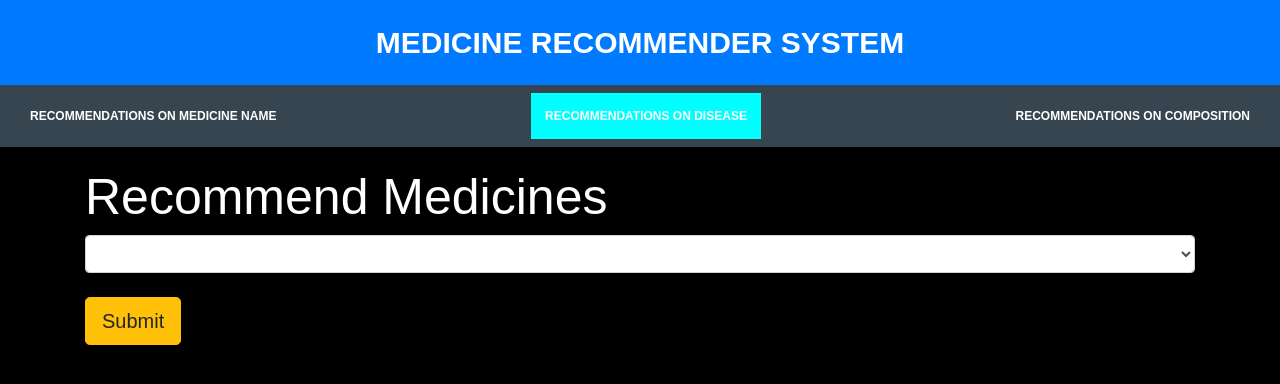
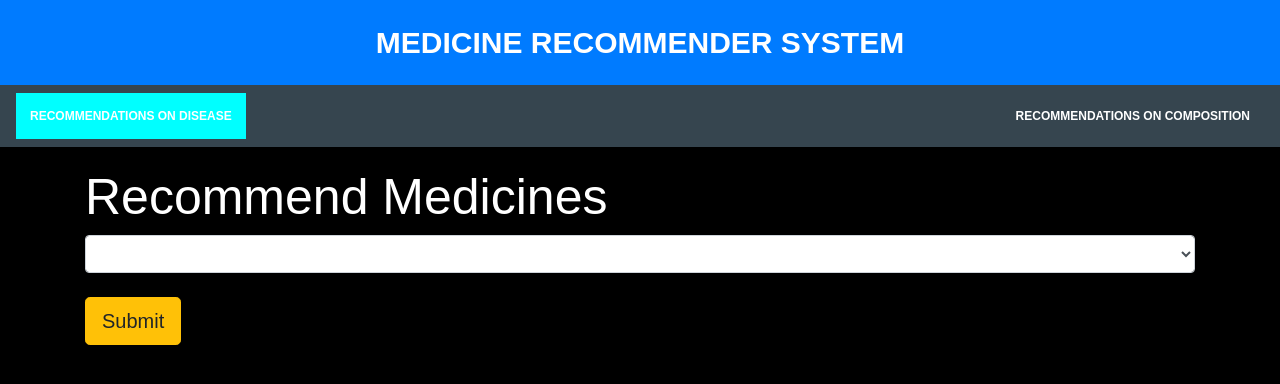
Before and after one commit to singhraj2062001/medicine-recommender-system, a Flask app: page /recommend3 in a window 1280 px wide. Shown: the top 384 px of the page. Run offline with Flask 3, Linux system fonts and the light colour scheme; lists and menus that the app fills with data are empty; parts of the project's set-up code (start-up, migrations or seed data) failed here and were passed over.

Commit message:
Update recommend3.html

```diff
--- a/templates/recommend3.html
+++ b/templates/recommend3.html
@@ -113,7 +113,7 @@
     </div>
 
     <div class="navbar" id="myNavbar">
-        <a href="/recommend1">Recommendations On Medicine Name</a>
+   <!--     <a href="/recommend1">Recommendations On Medicine Name</a> -->
         <a href="/recommend3" style="background-color: cyan">Recommendations On Disease</a>
         <a href="/recommend2" >Recommendations On Composition</a>
 
```
